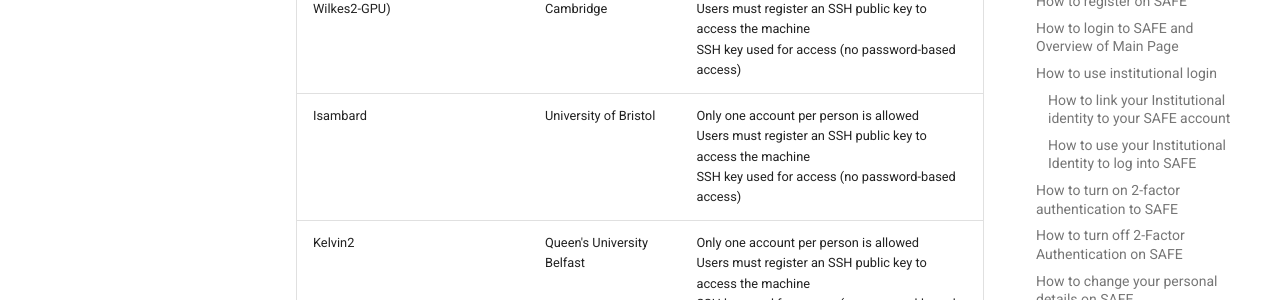
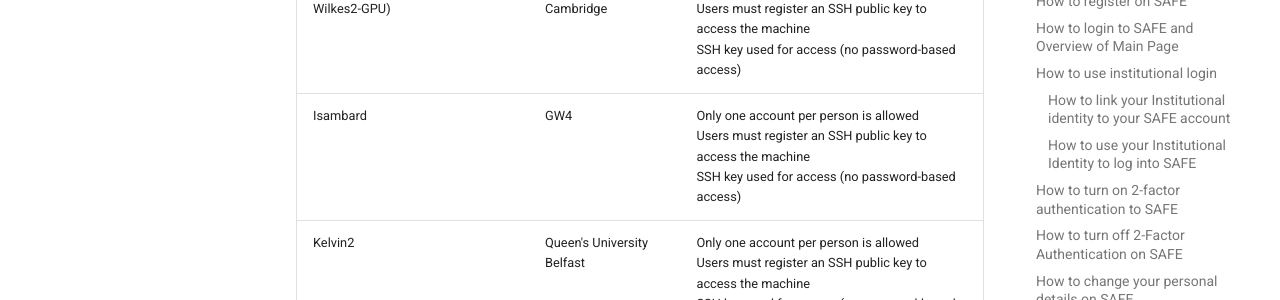
Before and after one commit to EPCCed/safe-docs, an MkDocs documentation site: the page built from docs/safe-for-users.md, in a window 1280 px wide and 900 px high, scrolled down 4617 px. Shown: the part 152-452 px from the top of the window. Built offline with MkDocs 1.6.1 and Material for MkDocs 9.7.7, drawn with Linux system fonts in a browser that asks for light colours; comment, search, counter and statistics services are not loaded.

Commit message:
Update Isambard is GW4 (not Bristol)

```diff
--- a/docs/safe-for-users.md
+++ b/docs/safe-for-users.md
@@ -173,7 +173,7 @@
 | Bede | N8 | Only one account per person is allowed<br/>Users must have a public key registered to use the machine |
 | Cirrus | EPCC | Users must have email addresses from specified organisations<br/>Users must register an SSH public key to access the machine<br/>Both password and SSH key required for access |
 | CSD3 (Peta4-Skylake, Peta4-KNL, Wilkes2-GPU) | University of Cambridge | Only one account per person is allowed<br/>Users must register an SSH public key to access the machine<br/>SSH key used for access (no password-based access) |
-| Isambard | University of Bristol | Only one account per person is allowed<br/>Users must register an SSH public key to access the machine<br/>SSH key used for access (no password-based access) |
+| Isambard | GW4 | Only one account per person is allowed<br/>Users must register an SSH public key to access the machine<br/>SSH key used for access (no password-based access) |
 | Kelvin2 | Queen's University Belfast | Only one account per person is allowed<br/>Users must register an SSH public key to access the machine<br/>SSH key used for access (no password-based access) |
 | Thomas	| MMM Hub | Only one account per person is allowed<br/>Users must register an SSH public key to access the machine<br/>SSH key used for access (no password-based access) |
 
```
